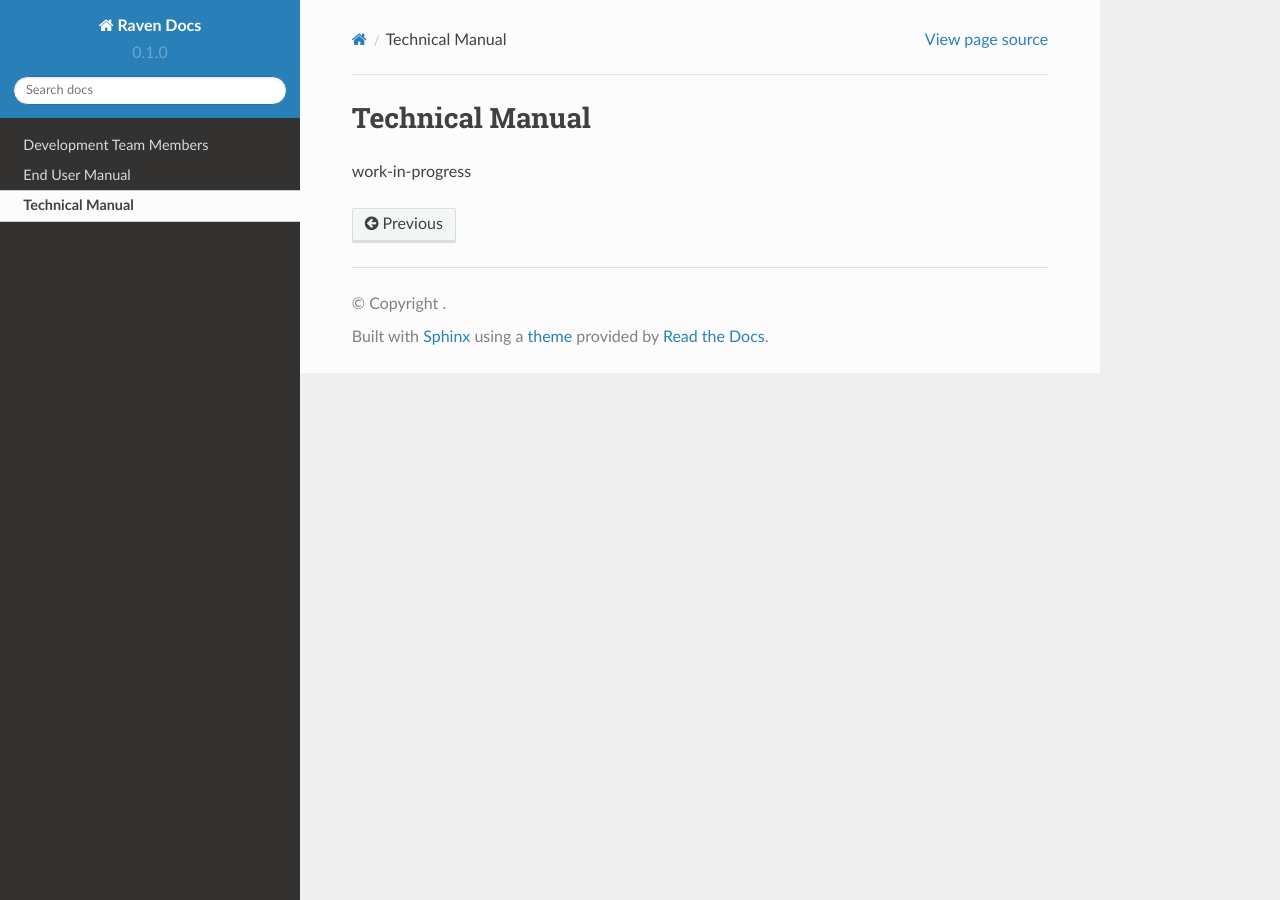
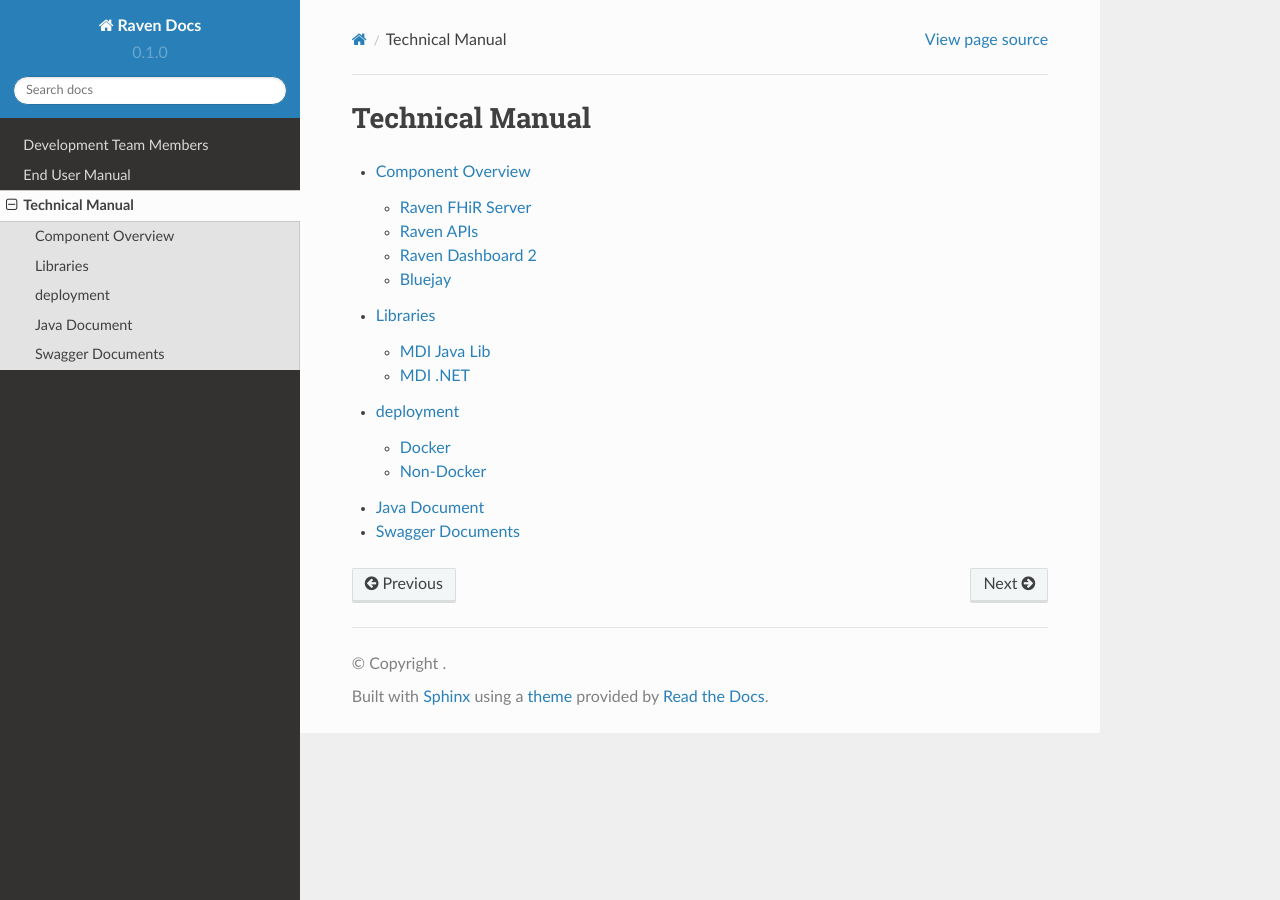
Before and after one commit to MortalityReporting/RavenDocs, a Sphinx documentation site: the page built from docs/source/technicalManual.rst, in a window 1280 px wide. Built offline with Sphinx 7.4.7 and the Read the Docs theme 2.0.0, drawn with Linux system fonts in a browser that asks for light colours.

Commit message:
more stuff

```diff
--- a/docs/source/technicalManual.rst
+++ b/docs/source/technicalManual.rst
@@ -1,4 +1,9 @@
 Technical Manual
-===========
+================
 
-work-in-progress
+.. toctree::
+    technicalManual/componentOverview
+    technicalManual/libraries
+    technicalManual/deployment
+    technicalManual/javaDocs
+    technicalManual/swaggerDocs
--- /dev/null
+++ b/docs/source/technicalManual/componentOverview.rst
@@ -0,0 +1,14 @@
+Component Overview
+==================
+
+Raven FHiR Server
+-----------------
+
+Raven APIs
+----------
+
+Raven Dashboard 2
+-----------------
+
+Bluejay
+-------
--- /dev/null
+++ b/docs/source/technicalManual/deployment.rst
@@ -0,0 +1,8 @@
+deployment
+==========
+
+Docker
+------
+
+Non-Docker
+----------
--- /dev/null
+++ b/docs/source/technicalManual/javaDocs.rst
@@ -0,0 +1,2 @@
+Java Document
+=============
--- /dev/null
+++ b/docs/source/technicalManual/libraries.rst
@@ -0,0 +1,9 @@
+Libraries
+=========
+
+MDI Java Lib
+------------
+
+
+MDI .NET
+--------
--- /dev/null
+++ b/docs/source/technicalManual/swaggerDocs.rst
@@ -0,0 +1,2 @@
+Swagger Documents
+=================
--- a/docs/source/userManual/workflowSimulator.rst
+++ b/docs/source/userManual/workflowSimulator.rst
@@ -16,7 +16,8 @@
 Use Cases/Workflows
 -------------------
 
-- CMS to EDRS
+CMS to EDRS
+^^^^^^^^^^^
   Step 1 - Import/Select Record
 
   Step 2 - Validate/Compare
```
Also changed, not shown: docs/source/userManual/mdiStandard.rst (+21 -0 lines).
